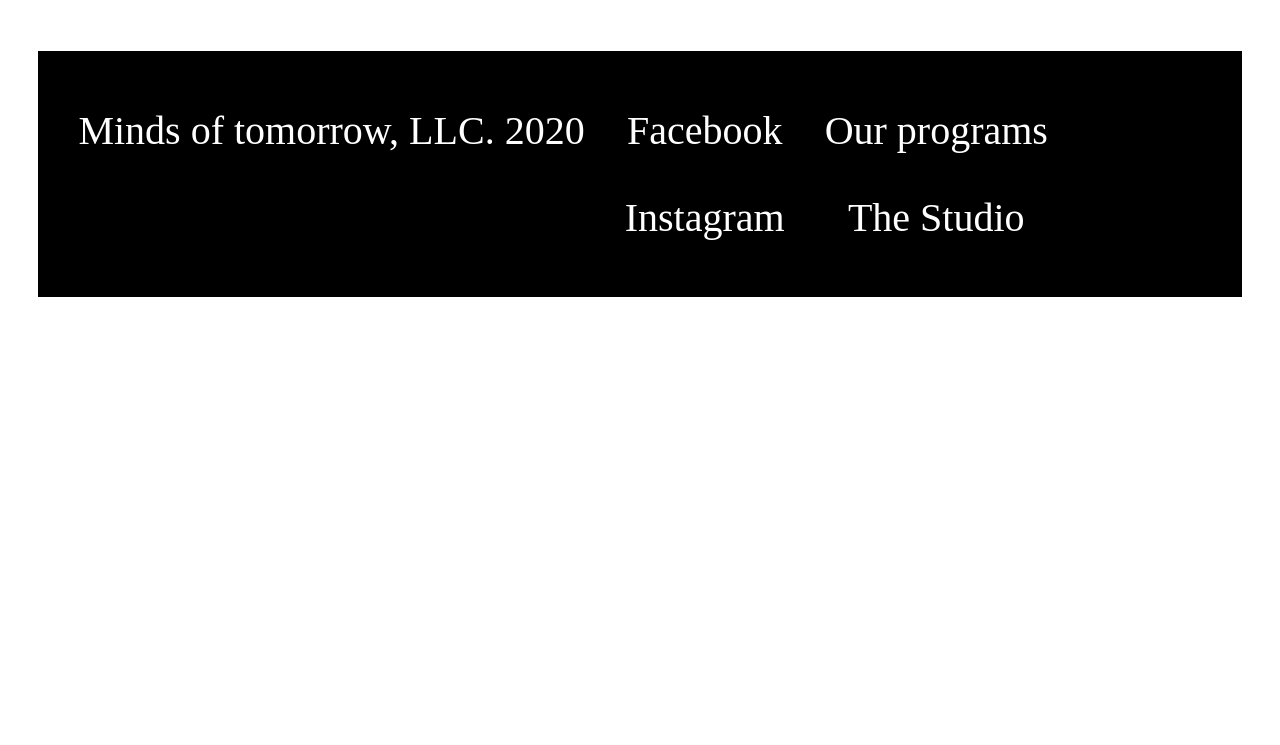
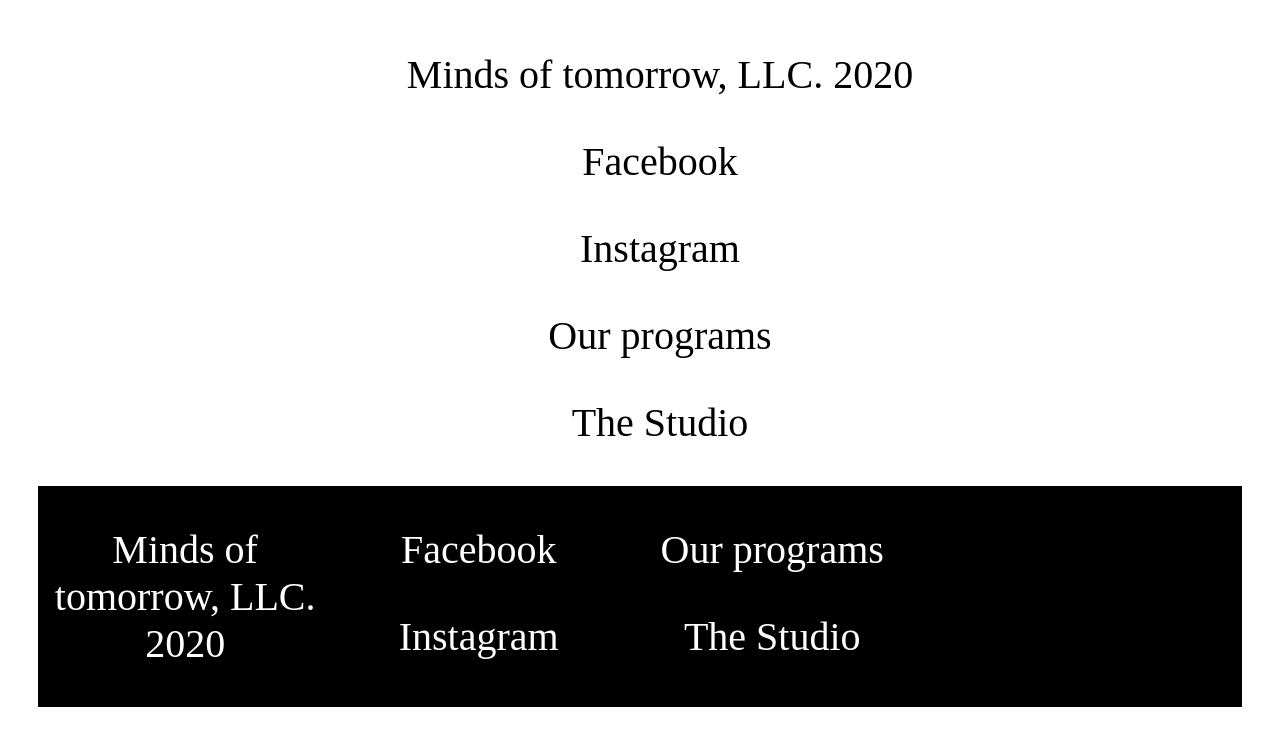
Before and after one commit to alexandra0720/Minds-of-Tomorrow, a plain HTML site: page index.html in a window 1280 px wide. Shown: the part 2880-3625 px from the top of the page. Before the commit the page ends 3215 px from the top, so only its background shows below. Drawn offline with Linux system fonts and the light colour scheme.

Commit message:
ultimo texto

```diff
--- a/css/estilo.css
+++ b/css/estilo.css
@@ -59,6 +59,10 @@ footer {
     text-align: ;
 }
 
+.col4 {
+    width: 33%;
+}
+
 @media screen and (max-width:700px) {
     .col0, h3 {
         width: 100%;
--- a/index.html
+++ b/index.html
@@ -53,8 +53,6 @@
         </div>
     </section>
     <h1>Come meet use. We would love to get to know you!</h1>
-
-<footer class="row">
     <ul class="footer-left">
         <p>Minds of tomorrow, LLC. 2020</p>
     </ul class="footer-center">
@@ -66,6 +64,12 @@
         <p>Our programs</p>
         <p>The Studio</p>
     </ul>
+<footer class="row">
+    <section class="row">
+        <div class="col4"><p>Minds of tomorrow, LLC. 2020</p></div>
+        <div class="col4"><p>Facebook</p><p>Instagram</p></div>
+        <div class="col4"><p>Our programs</p><p>The Studio</p></div>
+    </section>
 </footer>
 
 </body>
```
